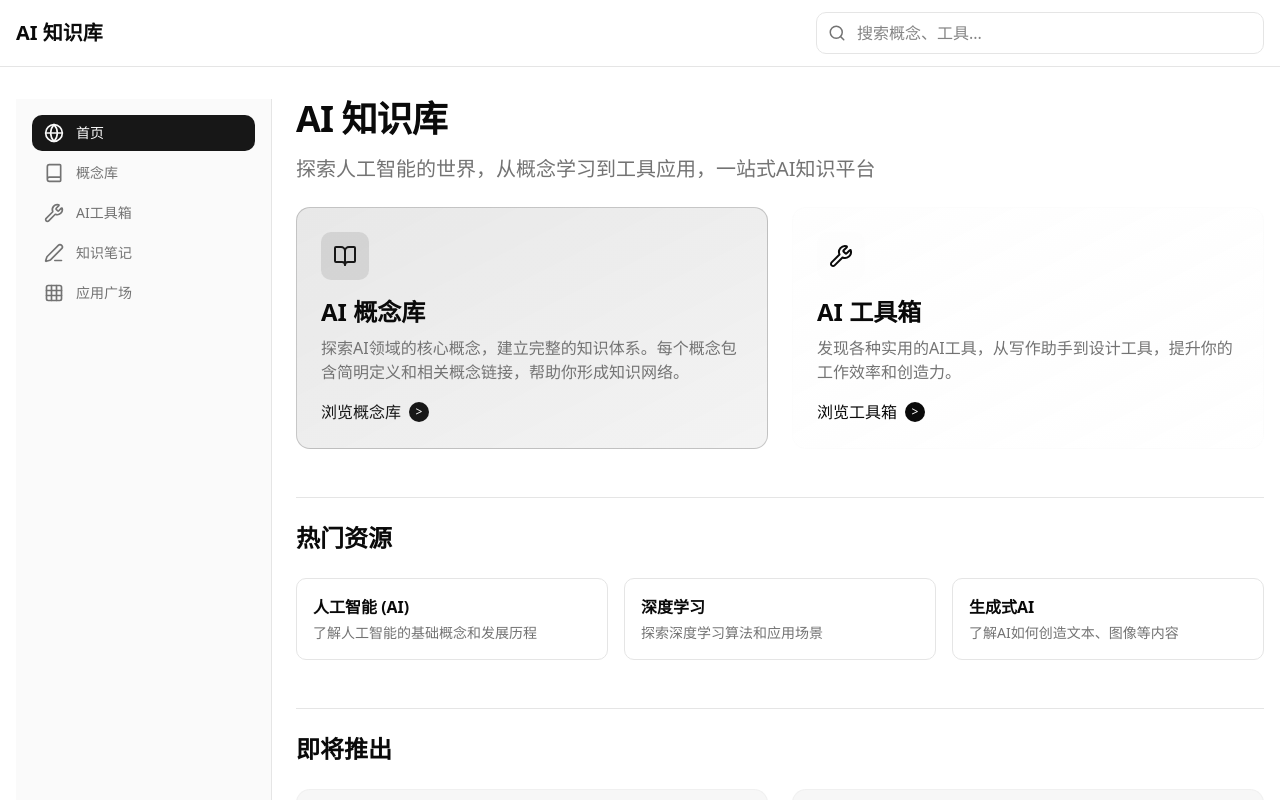
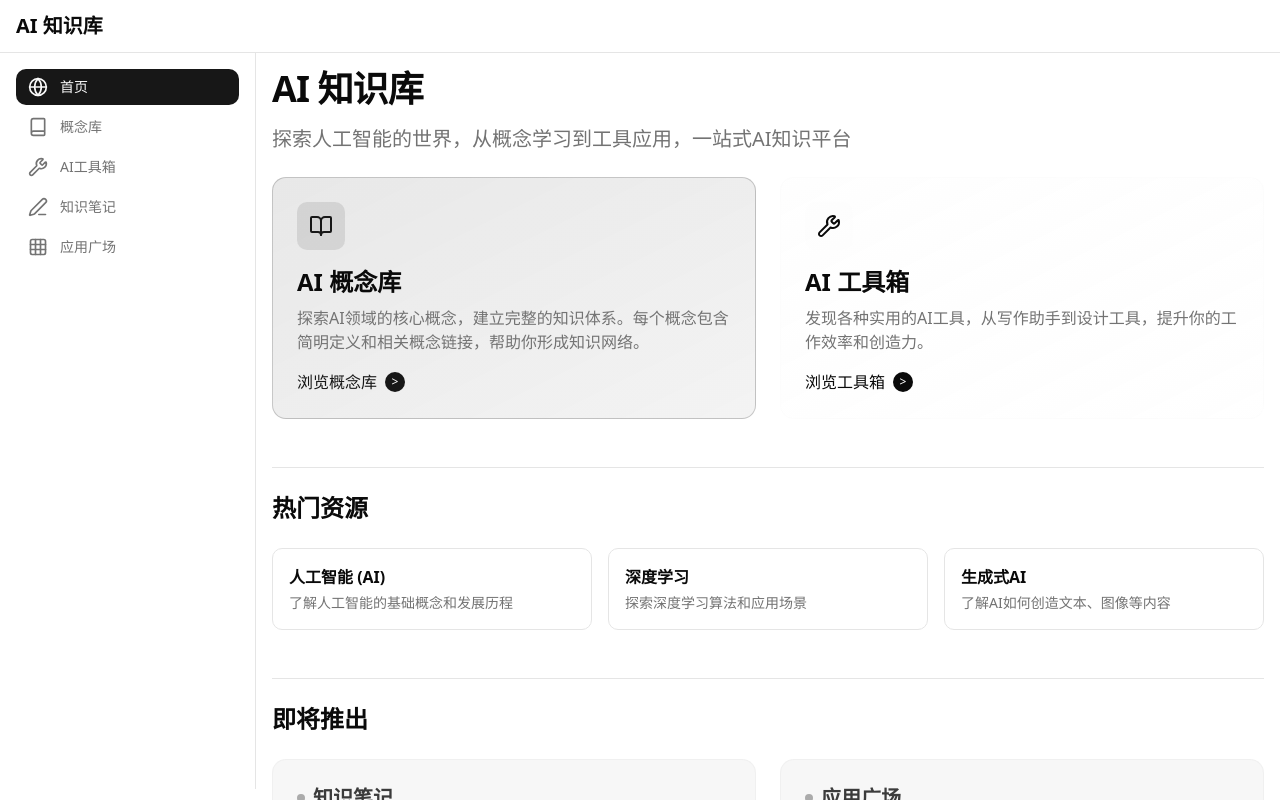
Before and after one commit to vtangdg/ai-overview, a Next.js app in the folder frontend/: page / in a window 1280 px wide. Shown: the top 800 px of the page. Built offline with nearby package versions, Linux system fonts and the light colour scheme.

Commit message:
chore:前端首页布局

```diff
--- a/frontend/src/components/common.tsx
+++ b/frontend/src/components/common.tsx
@@ -48,11 +48,11 @@ export const Sidebar: React.FC<SidebarProps> = ({
   return (
     <div
       className={cn(
-        'fixed inset-y-0 left-0 z-50 w-64 bg-sidebar border-r border-sidebar-border transform transition-transform duration-300 ease-in-out md:relative md:translate-x-0',
+        'fixed inset-y-0 left-0 z-30 w-64 bg-background border-r border-border transform transition-transform duration-300 ease-in-out',
         isOpen ? 'translate-x-0' : '-translate-x-full'
       )}
     >
-      <div className="p-4 border-b border-sidebar-border flex items-center justify-between md:hidden">
+      <div className="p-4 border-b border-border flex items-center justify-between">
         <h2 className="text-xl font-bold">AI 知识库</h2>
         <button
           className="p-2 rounded-md hover:bg-muted transition-colors"
@@ -192,20 +192,31 @@ interface LayoutProps {
 
 export const Layout: React.FC<LayoutProps> = ({ children, onNavClick }) => {
   const [sidebarOpen, setSidebarOpen] = React.useState(false);
+  const [activePage, setActivePage] = React.useState('home'); // 跟踪当前激活的菜单项
 
   // 处理导航点击
   const handleNavClick = (page: string, event?: React.MouseEvent) => {
     event?.preventDefault();
+    setActivePage(page); // 更新当前激活的菜单项
     setSidebarOpen(false);
     if (onNavClick) {
       onNavClick(page);
     }
   };
 
+  // 创建菜单项，确保激活状态一致
+  const navLinks = [
+    { id: 'home', icon: <Globe size={20} />, label: '首页' },
+    { id: 'concepts', icon: <Book size={20} />, label: '概念库' },
+    { id: 'tools', icon: <Wrench size={20} />, label: 'AI工具箱' },
+    { id: 'notes', icon: <Edit3 size={20} />, label: '知识笔记' },
+    { id: 'demos', icon: <Grid size={20} />, label: '应用广场' }
+  ];
+
   return (
-    <div className="min-h-screen bg-background text-foreground">
-      {/* Header */}
-      <header className="sticky top-0 z-40 bg-background/95 backdrop-blur-sm border-b border-border">
+    <div className="flex flex-col h-screen overflow-hidden bg-background text-foreground">
+      {/* Header - 固定在顶部，不随内容滚动 */}
+      <header className="sticky top-0 z-50 bg-background/95 backdrop-blur-sm border-b border-border">
         <div className="container mx-auto px-4 py-3 flex items-center justify-between">
           <div className="flex items-center gap-2">
             <button
@@ -216,9 +227,7 @@ export const Layout: React.FC<LayoutProps> = ({ children, onNavClick }) => {
             </button>
             <h1 className="text-xl font-bold">AI 知识库</h1>
           </div>
-          <div className="hidden md:block max-w-md w-full">
-            <SearchBar placeholder="搜索概念、工具..." value="" onChange={() => {}} />
-          </div>
+
         </div>
       </header>
 
@@ -230,22 +239,50 @@ export const Layout: React.FC<LayoutProps> = ({ children, onNavClick }) => {
         />
       )}
 
-      <div className="container mx-auto px-4 py-8">
-        <div className="flex gap-6">
-          {/* Sidebar */}
-          <Sidebar isOpen={sidebarOpen} onClose={() => setSidebarOpen(false)}>
+      {/* 主内容区域 - 占据剩余空间，实现独立滚动 */}
+      <div className="flex-1 flex overflow-hidden">
+        {/* 桌面设备侧边栏 - 固定位置，仅在内容超出时滚动 */}
+        <div className="hidden md:block w-64 border-r border-border h-[calc(100vh-64px)]">
+          <div className="p-4 h-full overflow-y-auto">
             <nav className="space-y-1">
-              <NavLink href="#" icon={<Globe size={20} />} label="首页" active={true} onClick={(e) => handleNavClick('home', e)} />
-              <NavLink href="#" icon={<Book size={20} />} label="概念库" onClick={(e) => handleNavClick('concepts', e)} />
-              <NavLink href="#" icon={<Wrench size={20} />} label="AI工具箱" onClick={(e) => handleNavClick('tools', e)} />
-              <NavLink href="#" icon={<Edit3 size={20} />} label="知识笔记" onClick={(e) => handleNavClick('notes', e)} />
-              <NavLink href="#" icon={<Grid size={20} />} label="应用广场" onClick={(e) => handleNavClick('demos', e)} />
+              {navLinks.map(link => (
+                <NavLink
+                  key={link.id}
+                  href="#"
+                  icon={link.icon}
+                  label={link.label}
+                  active={activePage === link.id}
+                  onClick={(e) => handleNavClick(link.id, e)}
+                />
+              ))}
             </nav>
-          </Sidebar>
+          </div>
+        </div>
 
-          {/* Main content */}
-          <main className="flex-1">{children}</main>
-        </div>
+        {/* 移动设备侧边栏 */}
+        {sidebarOpen && (
+          <div className="md:hidden">
+            <Sidebar isOpen={sidebarOpen} onClose={() => setSidebarOpen(false)}>
+              <nav className="space-y-1">
+                {navLinks.map(link => (
+                  <NavLink
+                    key={link.id}
+                    href="#"
+                    icon={link.icon}
+                    label={link.label}
+                    active={activePage === link.id}
+                    onClick={(e) => handleNavClick(link.id, e)}
+                  />
+                ))}
+              </nav>
+            </Sidebar>
+          </div>
+        )}
+
+        {/* 右侧内容区域 - 可独立滚动 */}
+        <main className="flex-1 overflow-auto p-4" style={{ overflowAnchor: 'none' }}>
+          {children}
+        </main>
       </div>
     </div>
   );
```
